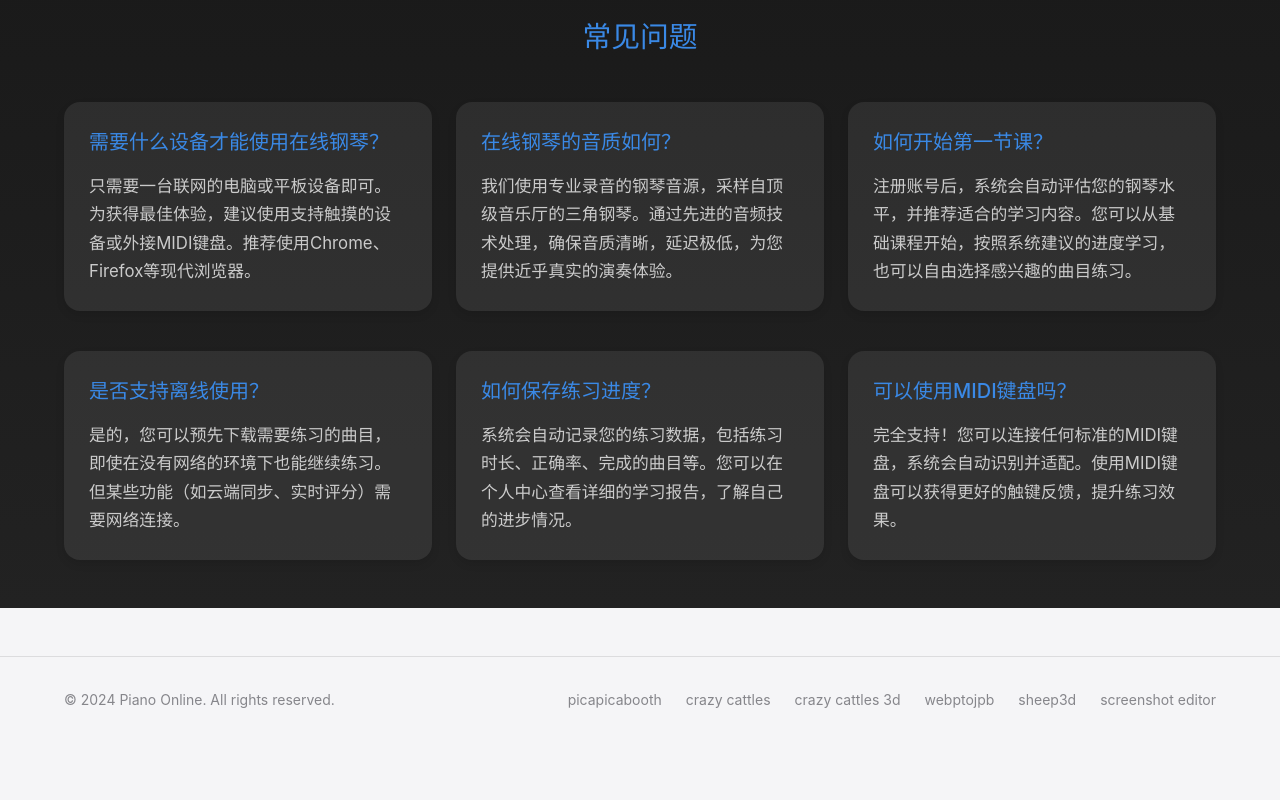
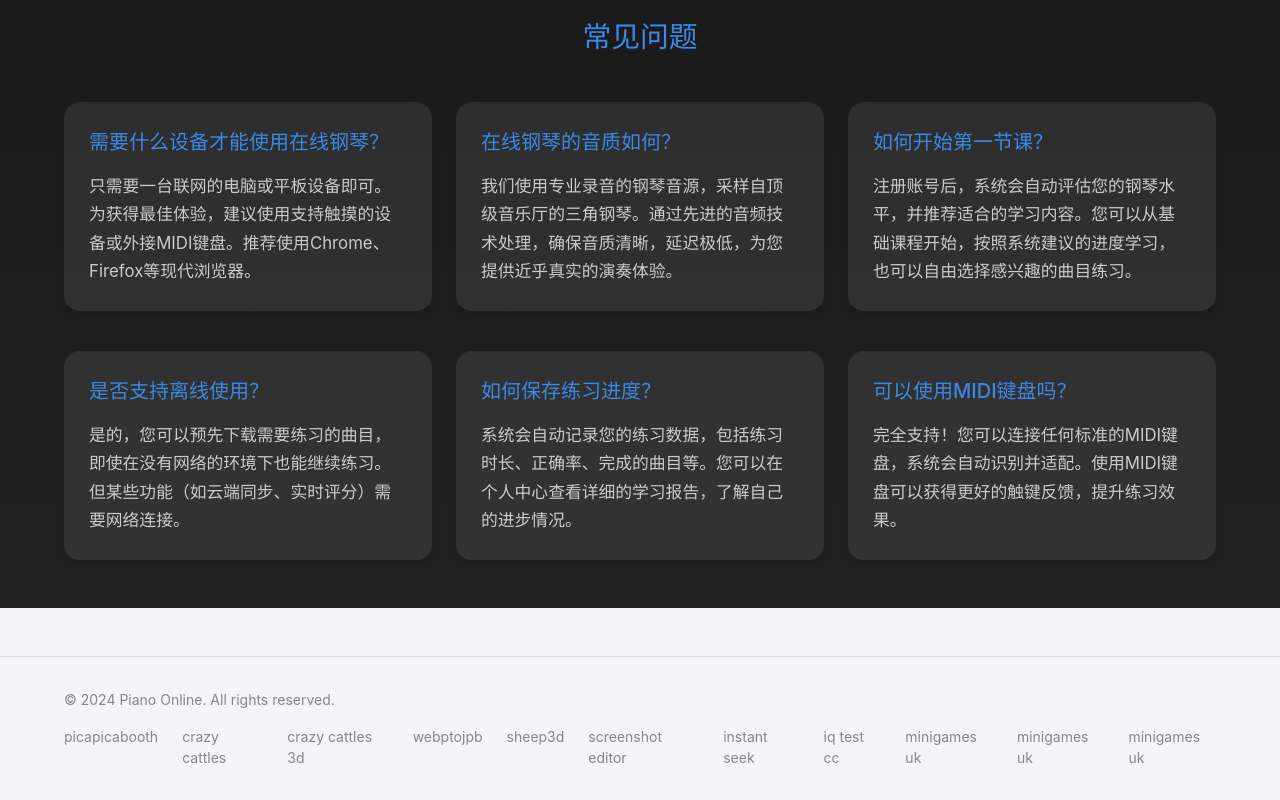
Before and after one commit to yandong2023/piano-online, a website with bundled scripts: page index.html in a window 1280 px wide. Shown: the part 3656-4456 px from the top of the page. Before the commit the page ends 4398 px from the top, so only its background shows below. Built offline with nearby package versions, Linux system fonts and the light colour scheme.

Commit message:
增加友情链接

```diff
--- a/index.html
+++ b/index.html
@@ -364,6 +364,21 @@
                     <a href="https://screenshoteditor.org" target="_blank" rel="noopener noreferrer">
                         screenshot editor
                    </a>
+                   <a href="https://instantseek.org" target="_blank" rel="noopener noreferrer">
+                    instant seek
+                   </a>
+                    <a href="https://iqtestcc.com" target="_blank" rel="noopener noreferrer">
+                        iq test cc
+                    </a>
+                    <a href="https://minigames.uk" target="_blank" rel="noopener noreferrer">
+                        minigames uk
+                    </a>
+                    <a href="https://minigames.uk" target="_blank" rel="noopener noreferrer">
+                        minigames uk
+                    </a>
+                    <a href="https://minigames.uk" target="_blank" rel="noopener noreferrer">
+                        minigames uk
+                    </a>
                 </div>
             </div>
         </div>
```
